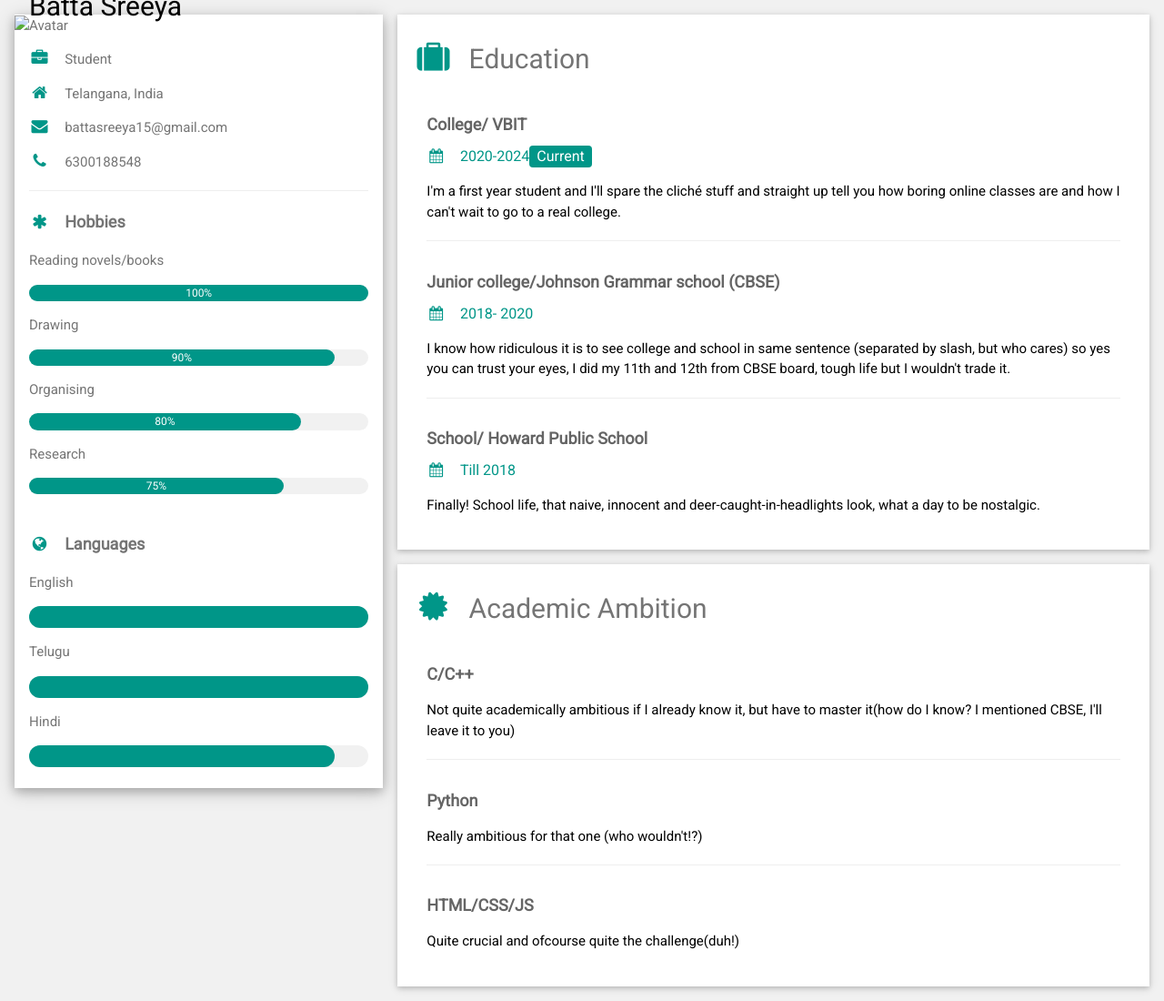
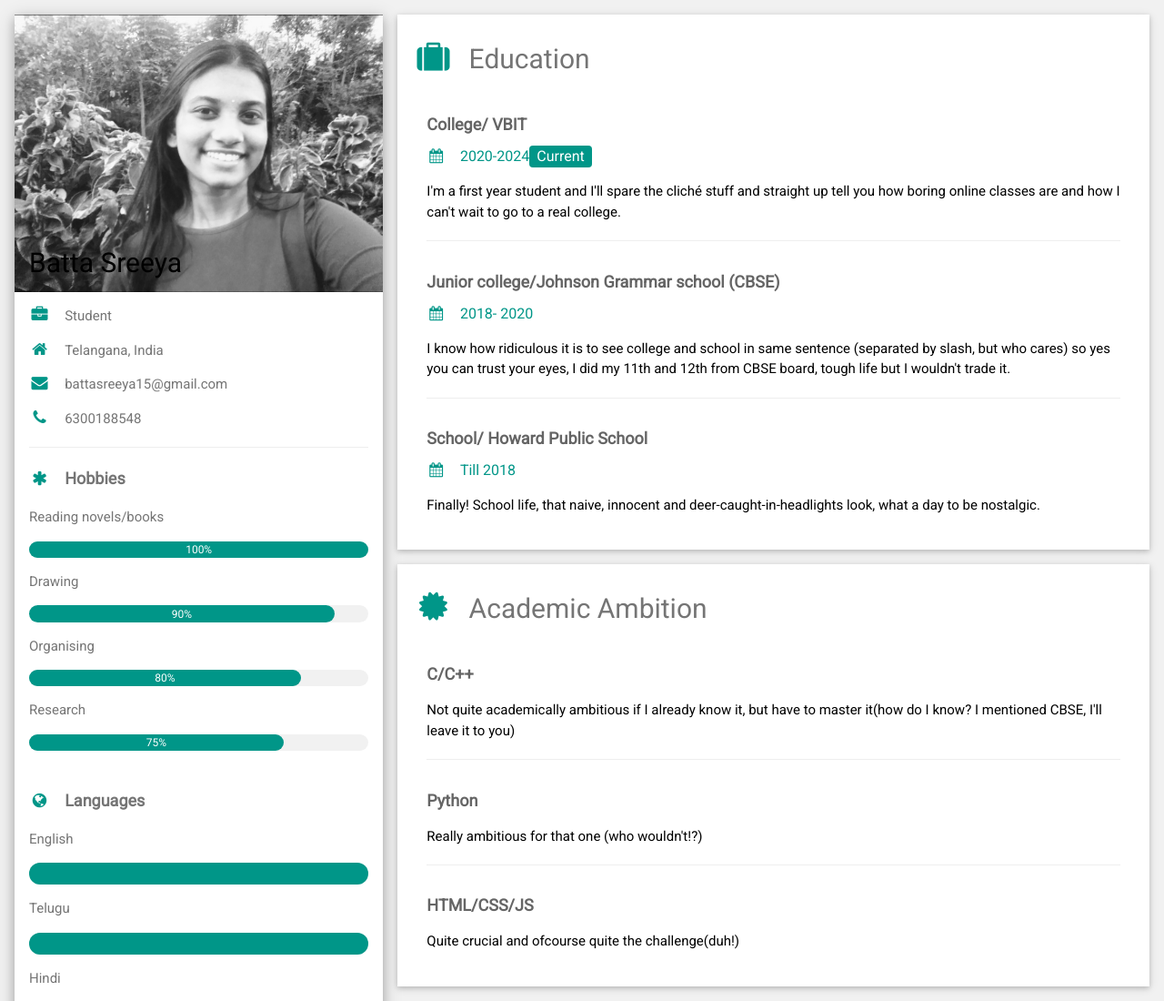
Before and after one commit to sreeya12/sreeya12.github.io, a plain HTML site: page index.html in a window 1280 px wide. Shown: the top 1100 px of the page at 91% size. Drawn offline with nearby package versions, Linux system fonts and the light colour scheme.

Commit message:
Update index.html

```diff
--- a/index.html
+++ b/index.html
@@ -22,7 +22,7 @@ html,body,h1,h2,h3,h4,h5,h6 {font-family: "Roboto", sans-serif}
 
       <div class="w3-white w3-text-grey w3-card-4">
         <div class="w3-display-container">
-          <img src="Snapchat-1000854209.jpg" style="width:100%" alt="Avatar">
+          <img src="20210621_191113.jpg" style="width:100%" alt="Avatar">
           <div class="w3-display-bottomleft w3-container w3-text-black">
             <h2>Batta Sreeya</h2>
           </div>
```
